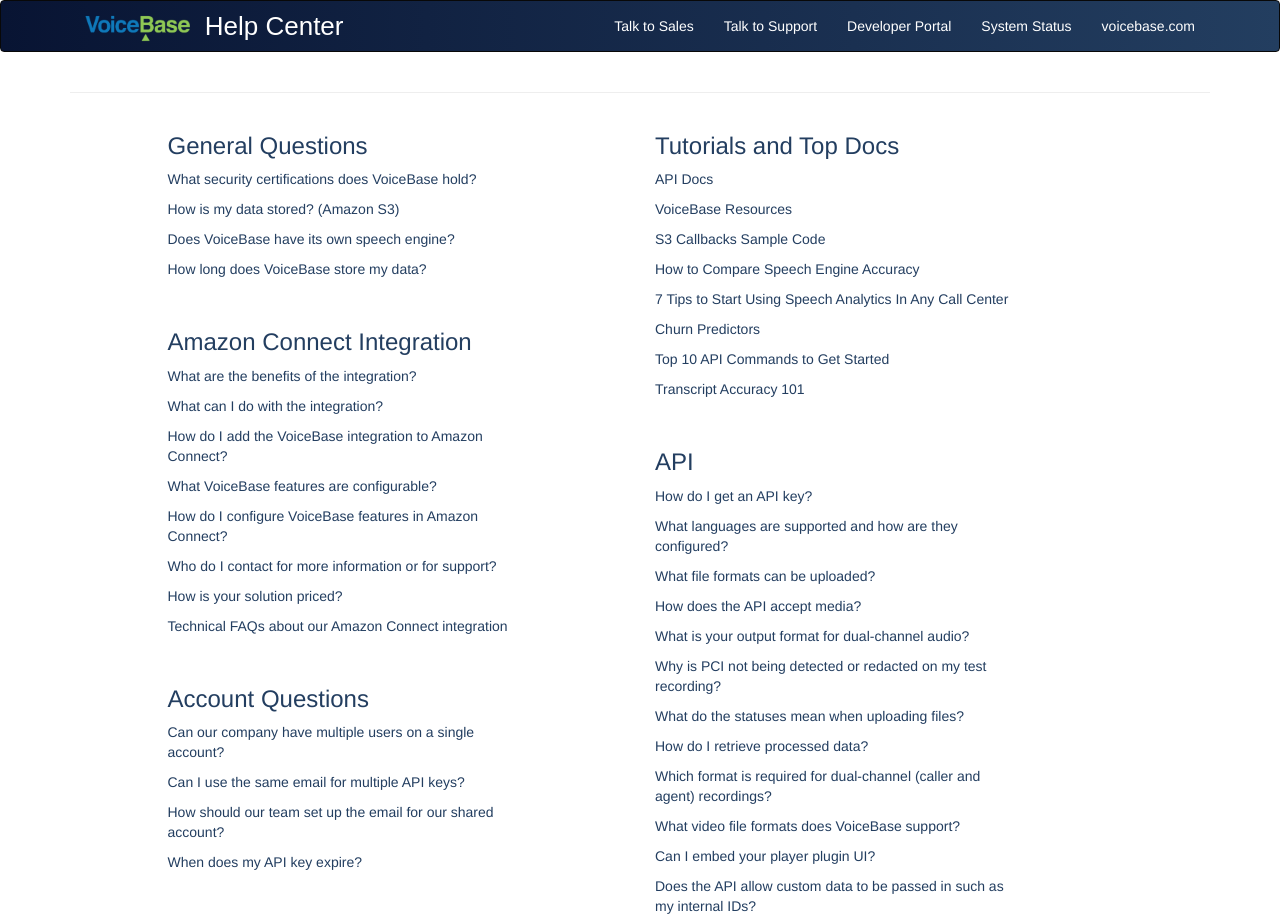
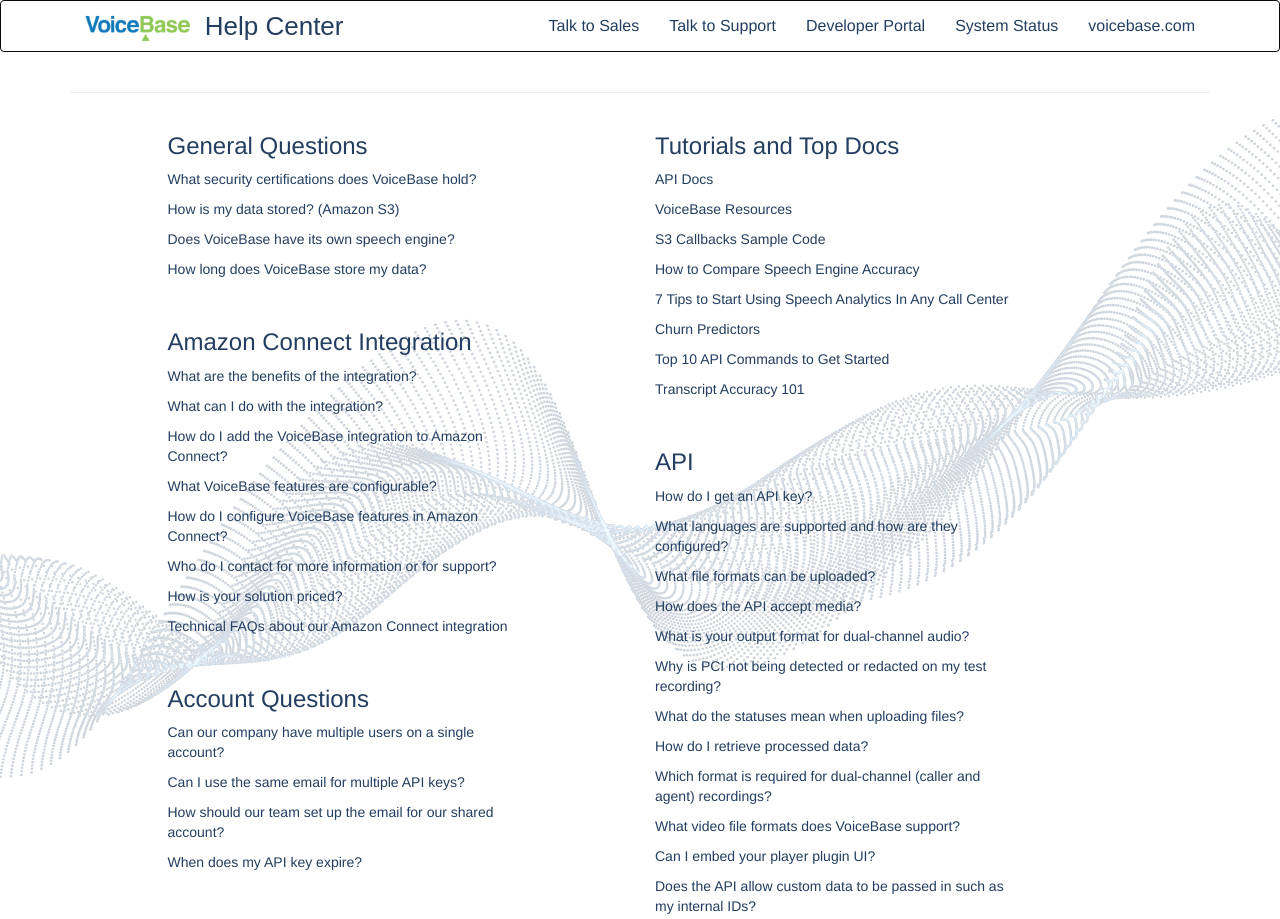
Before and after one commit to voicebase-support/voicebase-support.github.io, a plain HTML site: page index.html in a window 1280 px wide. Shown: the top 919 px of the page. Drawn offline with nearby package versions, Linux system fonts and the light colour scheme.

Commit message:
added background image to index

```diff
--- a/index.html
+++ b/index.html
@@ -11,14 +11,25 @@
   <script src="https://cdnjs.cloudflare.com/ajax/libs/jquery/3.1.1/jquery.min.js"></script>
 	<script src="https://maxcdn.bootstrapcdn.com/bootstrap/3.3.7/js/bootstrap.min.js"></script>
 	<style>
+   body {
+  background-image: url("Asset21x.png");
+}
+@media only screen and (min-width: 415px) {
+  body {
+    background-image: url("Asset21x.png");
+  }
+}
 	#bigFont {
     font-family: "Montserrat:wght600&display=swap", sans-serif;
 		font-size: 26px;
-    color:white;
+    color:#233E60;
 
 	}
   #matchColor {
     background: linear-gradient(to right, #081433 0%, #233E60 100%);
+  }
+   #matchColorNew {
+    background: white;
   }
   a {
     color:#233E60;
@@ -28,7 +39,7 @@
 	</style>
 </head>
 <body>
-<nav class="navbar navbar-inverse" id = "matchColor">
+<nav class="navbar navbar-inverse" id = "matchColorNew">
 		<div class="container">
 			<div class="navbar-header">
 
@@ -48,11 +59,11 @@
 			 </ul>
 			<ul class="nav navbar-nav navbar-right" >
 
-			      <li><a style = "color:white" href="https://info.voicebase.com/contact-sales">Talk to Sales</a></li>
-			      <li><a style = "color:white" href="https://www.voicebase.com/talk-to-support/">Talk to Support</a></li>
-             <li><a style = "color:white" href="https://apis.voicebase.com/developer-portal/#/">Developer Portal</a></li>
-              <li><a style = "color:white"href="https://status.voicebase.com/">System Status</a></li>
-             <li><a style = "color:white" href="https://www.voicebase.com">voicebase.com</a></li>
+			      <li><a style = "color:#233E60; font-size: 16px;" href="https://info.voicebase.com/contact-sales">Talk to Sales</a></li>
+			      <li><a style = "color:#233E60; font-size: 16px;" href="https://www.voicebase.com/talk-to-support/">Talk to Support</a></li>
+             <li><a style = "color:#233E60; font-size: 16px;" href="https://apis.voicebase.com/developer-portal/#/">Developer Portal</a></li>
+              <li><a style = "color:#233E60; font-size: 16px;"href="https://status.voicebase.com/">System Status</a></li>
+             <li><a style = "color:#233E60; font-size: 16px;" href="https://www.voicebase.com">voicebase.com</a></li>
             </ul>
             </div>
         </div>
@@ -88,7 +99,6 @@
             <p><a href="amazon_connect_technical.html">Technical FAQs about our Amazon Connect integration</a></p>
             <br>
 
-           <!--  <img class="img-responsive" src="Asset21x.png"> -->
 
              <h3>Account Questions</h3>
            <p><a href="AccountQ.html">Can our company have multiple users on a single account?</a></p>
```
